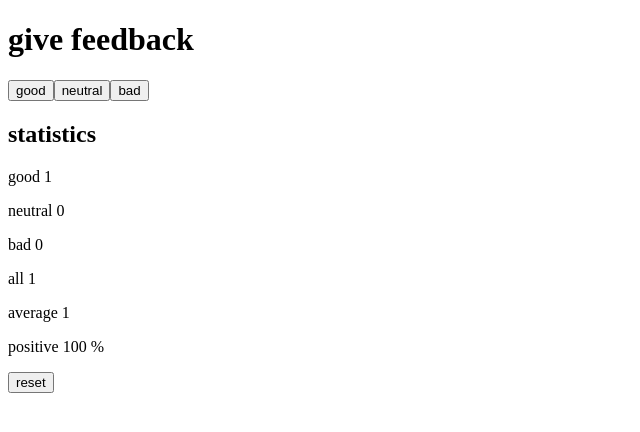
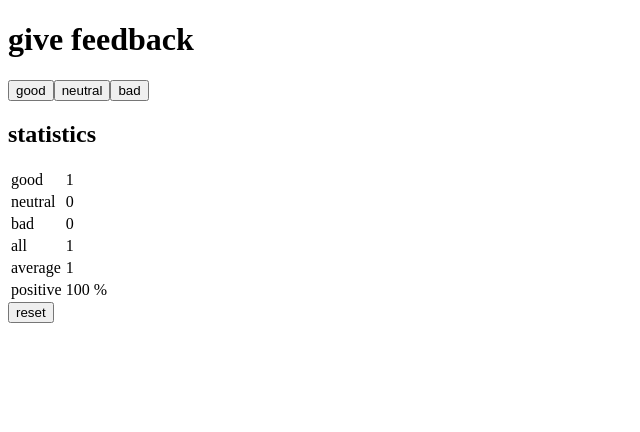
Before and after one commit to orsisam/Fullstackopen, a React (Create React App) app in the folder unicafe/: page / in a window 1280 px wide. Both pictures are taken after a click on the button "good". Shown: the top 432 px of the page, without its empty margins (0-640 px from the left). Built offline with nearby package versions, Linux system fonts and the light colour scheme.

Commit message:
Part 1.11 Unicafe step6

```diff
--- a/unicafe/src/App.js
+++ b/unicafe/src/App.js
@@ -10,16 +10,18 @@
 const StatisticLine = ({ value, text }) => {
   if (text === 'positive') {
     return (
-      <p>
-        {text} {value} %
-      </p>
+      <tr>
+        <td>{text}</td>
+        <td>{value} %</td>
+      </tr>
     );
   }
 
   return (
-    <p>
-      {text} {value}
-    </p>
+    <tr>
+      <td>{text}</td>
+      <td>{value}</td>
+    </tr>
   );
 };
 
@@ -47,12 +49,14 @@
       <div className='subtitle'>
         <h2>statistics</h2>
       </div>
+      <table>
         <StatisticLine value={good} text={'good'} />
         <StatisticLine value={neutral} text={'neutral'} />
         <StatisticLine value={bad} text={'bad'} />
         <StatisticLine value={totalFeedback} text={'all'} />
         <StatisticLine value={average} text={'average'} />
         <StatisticLine value={positivePercentage} text={'positive'} />
+      </table>
     </>
   );
 };
```
Lines whose indentation alone changed are shown as unchanged.
